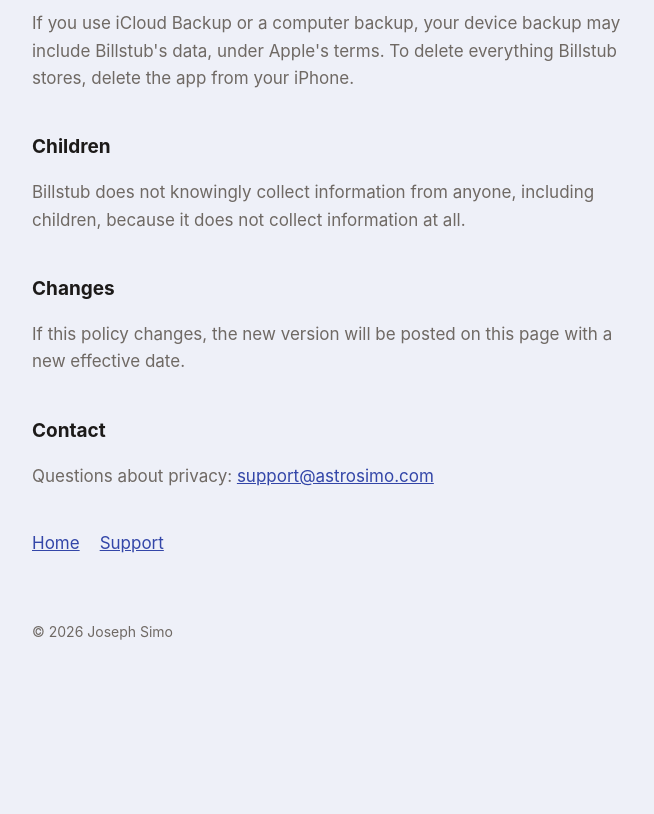
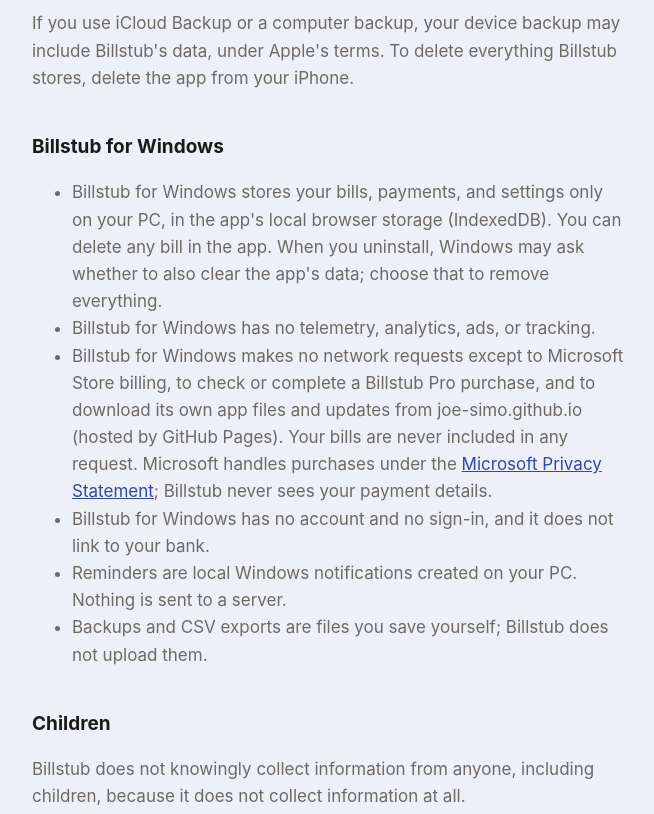
Before and after one commit to Joe-Simo/billstub, a plain HTML site: page privacy/index.html in a window 1280 px wide. Shown: the part 1380-2194 px from the top of the page, without its empty margins (312-966 px from the left). Before the commit the page ends 2120 px from the top, so only its background shows below. Drawn offline with Linux system fonts and the light colour scheme.

Commit message:
Privacy: add Billstub for Windows section

```diff
--- a/privacy/index.html
+++ b/privacy/index.html
@@ -6,8 +6,8 @@
 <body><main>
 <header><a href="../">Billstub</a></header>
 <h1>Privacy Policy</h1>
-<p class="lead">Billstub does not collect any data. Your bills stay on your iPhone.</p>
-<p>Effective October 26, 2026.</p>
+<p class="lead">Billstub does not collect any data. Your bills stay on your device.</p>
+<p>Effective October 27, 2026.</p>
 
 <h2>What Billstub stores</h2>
 <p>Your bills, amounts, due dates, payment history, notes, and reminder settings are stored only on your device, in an App Group shared with Billstub's widgets. This information never leaves your device and is not sent to us or to anyone else.</p>
@@ -33,6 +33,16 @@
 <h2>Backups and deleting your data</h2>
 <p>If you use iCloud Backup or a computer backup, your device backup may include Billstub's data, under Apple's terms. To delete everything Billstub stores, delete the app from your iPhone.</p>
 
+<h2>Billstub for Windows</h2>
+<ul>
+<li>Billstub for Windows stores your bills, payments, and settings only on your PC, in the app's local browser storage (IndexedDB). You can delete any bill in the app. When you uninstall, Windows may ask whether to also clear the app's data; choose that to remove everything.</li>
+<li>Billstub for Windows has no telemetry, analytics, ads, or tracking.</li>
+<li>Billstub for Windows makes no network requests except to Microsoft Store billing, to check or complete a Billstub Pro purchase, and to download its own app files and updates from joe-simo.github.io (hosted by GitHub Pages). Your bills are never included in any request. Microsoft handles purchases under the <a href="https://privacy.microsoft.com/privacystatement">Microsoft Privacy Statement</a>; Billstub never sees your payment details.</li>
+<li>Billstub for Windows has no account and no sign-in, and it does not link to your bank.</li>
+<li>Reminders are local Windows notifications created on your PC. Nothing is sent to a server.</li>
+<li>Backups and CSV exports are files you save yourself; Billstub does not upload them.</li>
+</ul>
+
 <h2>Children</h2>
 <p>Billstub does not knowingly collect information from anyone, including children, because it does not collect information at all.</p>
 
```
